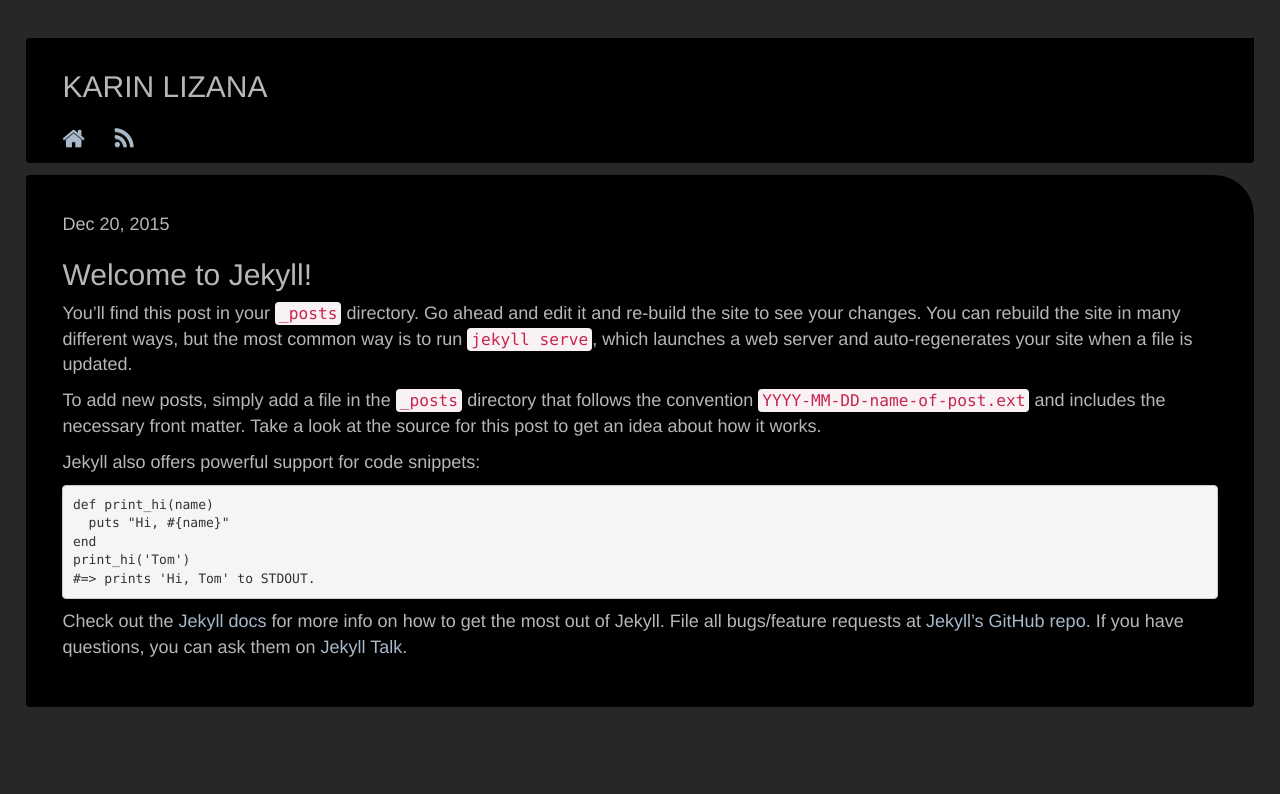
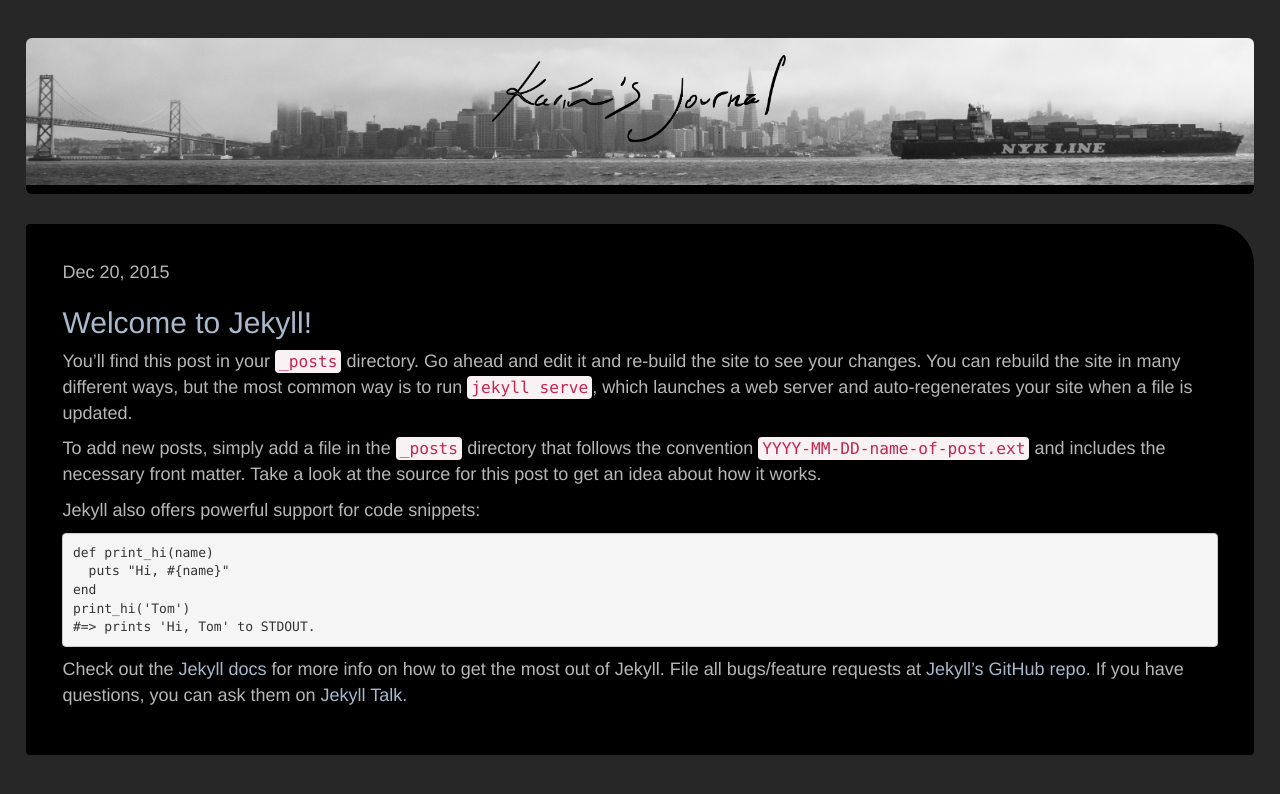
Before and after one commit to klizana/klizana.github.io, a Jekyll site: the page built from blog/index.html, in a window 1280 px wide. Shown: the top 794 px of the page. Built offline with Jekyll 4.4.1, drawn with Linux system fonts in a browser that asks for light colours; nearby versions of some CDN libraries; the list of posts is cut into pages by our own code; comment, search, counter and statistics services are not loaded.

Commit message:
Blog header, responsive background image

```diff
--- a/_includes/header.html
+++ b/_includes/header.html
@@ -1,5 +1,3 @@
-<a href="/blog/index.html" class="a-title"><h2>KARIN LIZANA</h2></a>
-<div class="row">
-<a href="/index.html" class="navbar-brand"><i class="fa fa-home fa-lg"></i></a>
-<a href="{{ "/feed.xml" | prepend: site.baseurl }}" class="navbar-brand"><i class="fa fa-rss fa-lg"></i></a>
+<div align="center">
+    <a href="/blog/index.html" class="a-title"><img src="/images/klizanaJournal.png" width="300px"></a>
 </div>
--- a/_layouts/blog.html
+++ b/_layouts/blog.html
@@ -6,7 +6,7 @@
   <body>
     <script id="dsq-count-scr" src="//klizana.disqus.com/count.js" async></script>
     <div class="container-fluid">
-        <div class="blog-header-style">
+        <div class="jumbotron">
             {% include header.html %}
         </div>
         {{ content }}
--- a/css/style.css
+++ b/css/style.css
@@ -15,8 +15,12 @@
     height: auto;
 }
 
-.blog-header-style{
+/*.blog-header-style{*/
+.jumbotron{
     background-color:#000000;
+    background-image: url("https://farm2.staticflickr.com/1581/23711962399_30bf399110_h.jpg");
+    background-size:100%;
+    background-repeat:no-repeat;
     padding-top:1%;
     padding-right:3%;
     padding-left:3%;
@@ -84,10 +88,6 @@
     text-decoration: none;
 }
 
-.a-title {
-    color: #b7b7b7;
-}
-
 .paginator {
     background-color: #000000;
     margin: 3%;
@@ -106,11 +106,32 @@
     padding-right:2%;
 }
 
+.blog-header{
+    margin-bottom:2%;
+    margin-top:0%;
+}
+
 /* Media Querys*/
 
 /* Large desktops and laptops */
-@media (min-width: 1200px) {
+@media (min-width: 1500px) {
 
+    .jumbotron{
+        background-color:#000000;
+        background-image: url("/images/header-1500px.jpg");
+        background-size:100%;
+        background-repeat:no-repeat;
+    }
+}
+
+@media (min-width: 1200px) and (max-width: 1499px) {
+
+    .jumbotron{
+        background-color:#000000;
+        background-image: url("/images/header-1200px.jpg");
+        background-size:100%;
+        background-repeat:no-repeat;
+    }
 }
 
 /* Landscape tablets and medium desktops */
@@ -123,6 +144,20 @@
     .content-box{
         padding:4.5%;
         margin-bottom:2.5%;
+    }
+
+    .jumbotron{
+    background-color:#000000;
+    background-image: url("/images/header-992px.jpg");
+    background-size:100%;
+    background-repeat:no-repeat;
+    padding-top:1%;
+    padding-right:3%;
+    padding-left:3%;
+    margin-top:1%;
+    border-bottom-left-radius: 4px;
+    border-bottom-right-radius: 4px;
+    border-top-left-radius: 4px;
     }
 }
 
@@ -137,18 +172,57 @@
         margin-bottom:2.5%;
     }
 
+    .jumbotron{
+    background-color:#000000;
+    background-image: url("/images/header-992px.jpg");
+    background-size:100%;
+    background-repeat:no-repeat;
+    padding-top:1%;
+    padding-right:3%;
+    padding-left:3%;
+    margin-top:1%;
+    border-bottom-left-radius: 4px;
+    border-bottom-right-radius: 4px;
+    border-top-left-radius: 4px;
+    }
 }
 
 /* Landscape phones and portrait tablets */
-@media (max-width: 767px) {
+@media (max-width: 767px) and (min-width: 479px){
 
     .content-box{
         padding:4.5%;
         margin-bottom:4.5%;
     }
+
+    .jumbotron{
+    background-color:#000000;
+    background-image: url("/images/header-767px.jpg");
+    background-size:100%;
+    }
 }
 
 /* Portrait phones and smaller */
-@media (max-width: 480px) {
+@media (max-width: 480px) and (min-width:370px) {
 
+    .content-box{
+        padding:4.5%;
+        margin-bottom:4.5%;
+    }
+
+    .jumbotron{
+        background-color:#000000;
+        background-image: url("/images/header-480px.jpg");
+        background-size:100%;
+    }
 }
+
+/*legacy small smartphones*/
+@media (max-width: 369px) {
+
+    .jumbotron{
+        background-color:#000000;
+        background-image: url("/images/header-369px.jpg");
+        background-size:100%;
+    }
+}
```
Also changed, not shown: images/header-1200px.jpg (added), images/header-1500px.jpg (added), images/header-369px.jpg (added), images/klizanaJournal.png (added), 3 other files.
